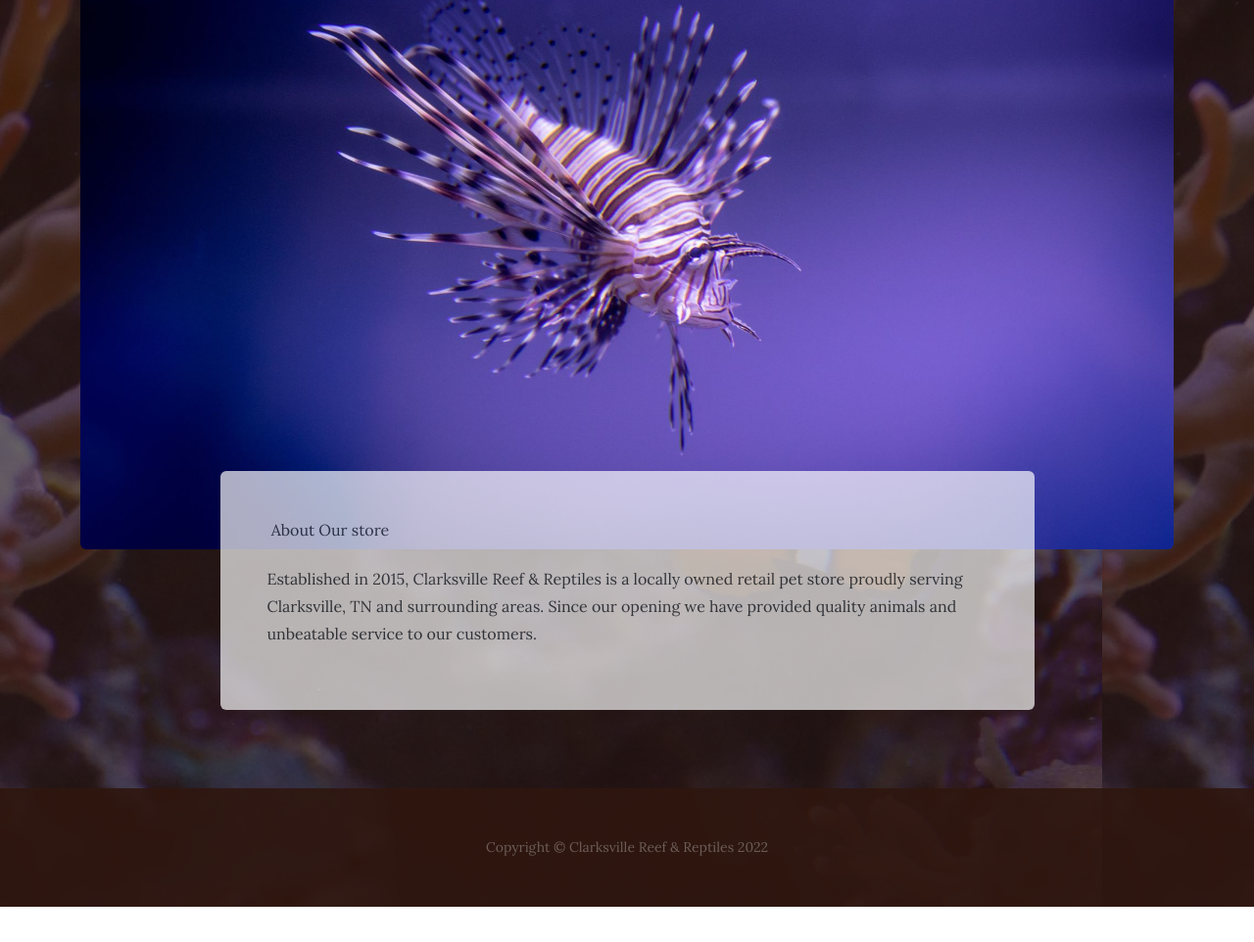
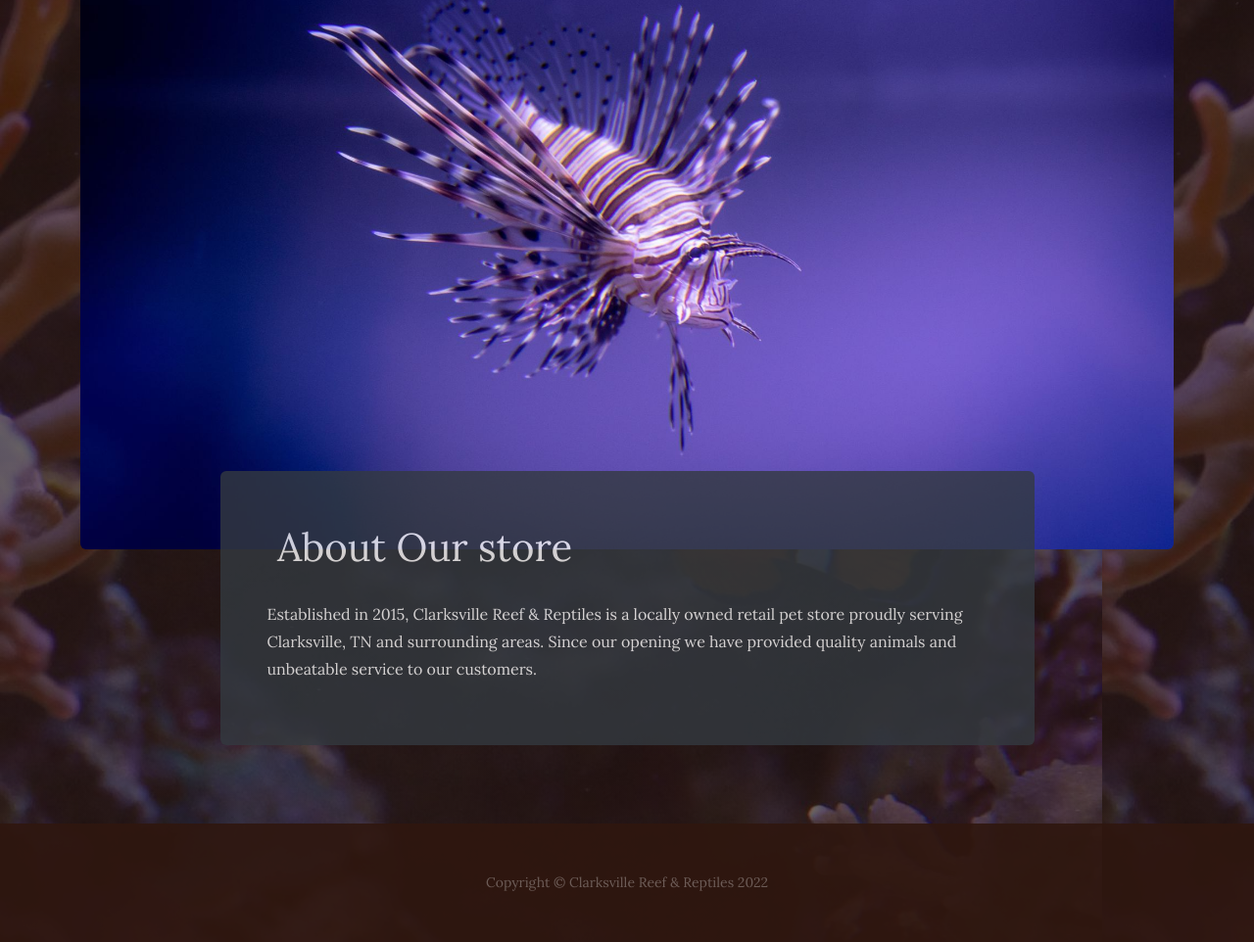
Before and after one commit to DustinWZook/Clarksville-Reef-and-Reptiles, a plain HTML site: page about.html in a window 1280 px wide. Shown: the part 494-1456 px from the top of the page at 98% size. Before the commit the page ends 1420 px from the top, so only its background shows below. Drawn offline with nearby package versions, Linux system fonts and the light colour scheme.

Commit message:
updated background color and text size on about page

```diff
--- a/about.html
+++ b/about.html
@@ -33,7 +33,7 @@
             <div class="about-heading-content">
                 <div class="row">
                     <div class="col-lg-10 col-xl-9 mx-auto">
-                        <div class="bg-faded rounded p-5" style="font-size: 16px;backdrop-filter: opacity(1);opacity: 0.80;"><span class="section-heading-lower">&nbsp;About Our store</span>
+                        <div class="text-bg-dark bg-faded rounded p-5" style="font-size: 16px;backdrop-filter: opacity(1);opacity: 0.80;"><span class="fs-1 section-heading-lower">&nbsp;About Our store</span>
                             <h2 class="section-heading mb-4"></h2>
                             <p>Established in 2015, Clarksville Reef &amp; Reptiles is a locally owned retail pet store proudly serving Clarksville, TN and surrounding areas. Since our opening we have provided quality animals and unbeatable service to our customers.</p>
                         </div>
```
